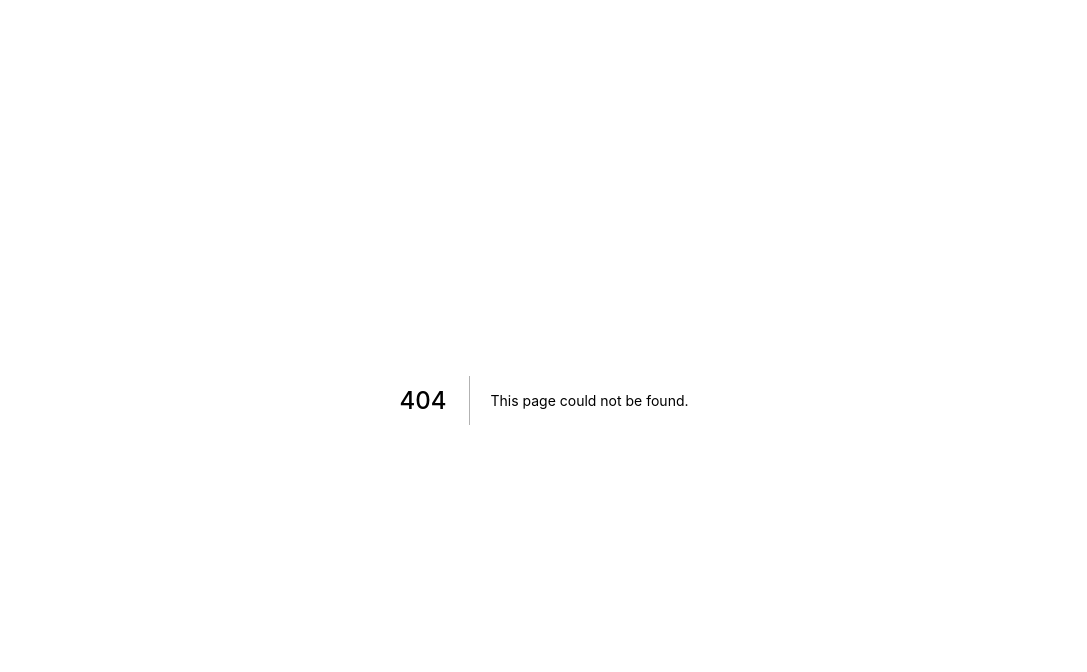
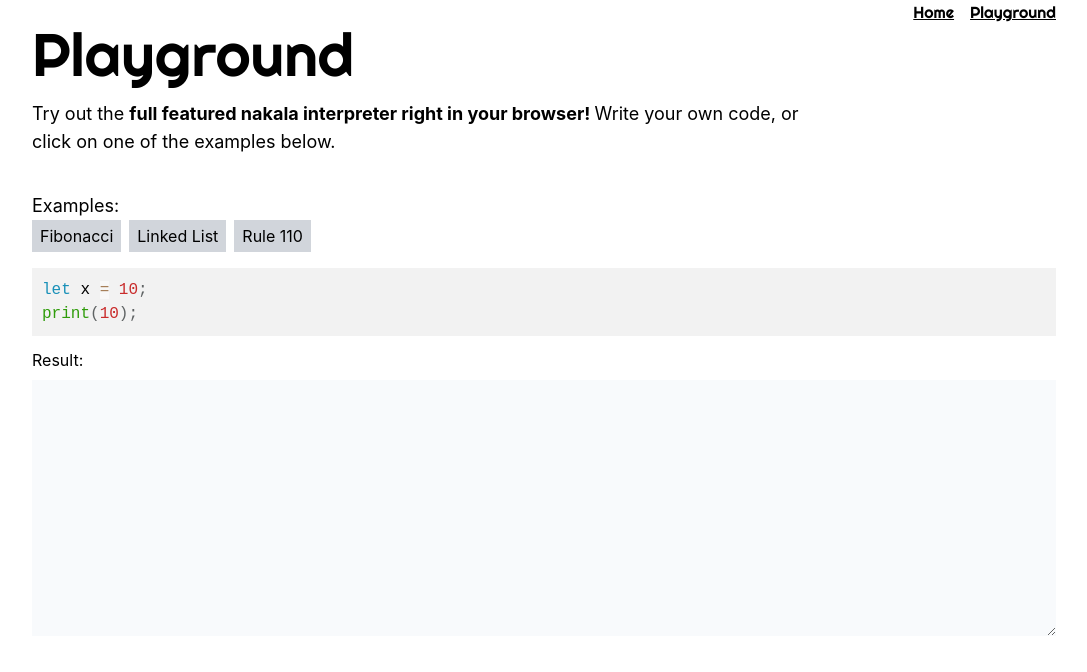
Before and after one commit to nakala-lang/website, a Next.js app: page /playground in a window 1280 px wide. Before the commit this address had no page. Shown: the top 672 px of the page, without its empty margins (96-1183 px from the left). Built offline with nearby package versions, Linux system fonts and the light colour scheme.

Commit message:
add: new site refactoring done

```diff
--- a/components/editor.tsx
+++ b/components/editor.tsx
@@ -1,100 +1,15 @@
-import React, { useState } from 'react';
-import Editor from 'react-simple-code-editor';
-import { highlight } from 'prismjs/components/prism-core';
-import 'prismjs/components/prism-clike';
-import 'prismjs/components/prism-javascript';
-import 'prismjs/themes/prism-coy.min.css'; //Example style, you can use another
-import Prism, { TokenObject } from 'prismjs';
+import React, { useEffect, useState } from "react";
+import ReactEditor from "react-simple-code-editor";
+import { highlight } from "prismjs/components/prism-core";
+import "prismjs/components/prism-clike";
+import "prismjs/components/prism-javascript";
+import "prismjs/themes/prism-coy.min.css"; //Example style, you can use another
+import Prism, { TokenObject } from "prismjs";
 
-export default function MyEditor() {
-  const [code, setCode] = useState(
-
-//`class List {
-//  constructor(size: int) {
-//    this.inner = [0; size];
-//  }
-//
-//  set(index: int, value: int) {
-//    this.inner[index] = value;
-//  }
-//
-//  get(index: int) -> int {
-//    ret this.inner[index];
-//  }
-//
-//  str() -> string {
-//    let s = "";
-//
-//    let i = 0;
-//    until i == len(this.inner) {
-//      if this.inner[i] == 0 {
-//        s = s + " ";
-//      } else {
-//        s = s + "X";
-//      }
-//
-//      i = i + 1;
-//    }
-//
-//    ret s;
-//  }
-//}
-//
-//let LIST_SIZE = 50;
-//
-//let list = List(LIST_SIZE);
-//list.set(LIST_SIZE - 2, 1);
-//list.set(LIST_SIZE - 1, 1);
-//
-//let iter = 0;
-//until iter == LIST_SIZE {
-//  print(list.str());
-//  iter = iter + 1;
-//
-//  let new_list = List(LIST_SIZE);
-//
-//  let idx = 0;
-//  until idx == LIST_SIZE {
-//    let prev_val = 0;
-//    if idx != 0 {
-//      prev_val = list.get(idx - 1);
-//    }
-//
-//    let curr_val = list.get(idx);
-//
-//    let next_val = 0;
-//    if idx != LIST_SIZE - 1 {
-//      next_val = list.get(idx + 1);
-//    }
-//
-//    let as_str = "" + prev_val + curr_val + next_val;
-//    let new_val = 0;
-//    if as_str == "111" {
-//      new_val = 0;
-//    } else if as_str == "110" {
-//      new_val = 1;
-//    } else if as_str == "101" {
-//      new_val = 1;
-//    } else if as_str == "100" {
-//      new_val = 0;
-//    } else if as_str == "011" {
-//      new_val = 1;
-//    } else if as_str == "010" {
-//      new_val = 1;
-//    } else if as_str == "001" {
-//      new_val = 1;
-//    } else {
-//      new_val = 0;
-//    }
-//
-//    new_list.set(idx, new_val);
-//
-//    idx = idx + 1;
-//  }
-//
-//  list = new_list;
-//}`
-`func fib(n: int) -> int {
+const examples = [
+  {
+    title: "Fibonacci",
+    code: `func fib(n: int) -> int {
   if n <= 1 {
     ret n;
   }
@@ -102,8 +17,125 @@ export default function MyEditor() {
   ret fib(n-1) + fib(n-2);
 }
 
-print(fib(15));`
-  );
+print(fib(15));`,
+  },
+  {
+    title: "Linked List",
+    code: `class Node {
+  constructor(data: int, next) {
+    this.data = data;
+    this.next = next;
+  }
+
+  str() {
+    let str = "";
+    str = str + this.data;
+
+    if this.next != null {
+      str = str + " -> " + this.next.str();
+    }
+
+    ret str;
+  }
+}
+
+let head = Node(1, Node(2, Node(3, Node(4, Node(5, null)))));
+print(head.str());
+`,
+  },
+  {
+    title: "Rule 110",
+    code: `class List {
+  constructor(size: int) {
+    this.inner = [0; size];
+  }
+
+  set(index: int, value: int) {
+    this.inner[index] = value;
+  }
+
+  get(index: int) -> int {
+    ret this.inner[index];
+  }
+
+  str() -> string {
+    let s = "";
+
+    let i = 0;
+    until i == len(this.inner) {
+      if this.inner[i] == 0 {
+        s = s + " ";
+      } else {
+        s = s + "X";
+      }
+
+      i = i + 1;
+    }
+
+    ret s;
+  }
+}
+
+let LIST_SIZE = 50;
+
+let list = List(LIST_SIZE);
+list.set(LIST_SIZE - 2, 1);
+list.set(LIST_SIZE - 1, 1);
+
+let iter = 0;
+until iter == LIST_SIZE {
+  print(list.str());
+  iter = iter + 1;
+
+  let new_list = List(LIST_SIZE);
+
+  let idx = 0;
+  until idx == LIST_SIZE {
+    let prev_val = 0;
+    if idx != 0 {
+      prev_val = list.get(idx - 1);
+    }
+
+    let curr_val = list.get(idx);
+
+    let next_val = 0;
+    if idx != LIST_SIZE - 1 {
+      next_val = list.get(idx + 1);
+    }
+
+    let as_str = "" + prev_val + curr_val + next_val;
+    let new_val = 0;
+    if as_str == "111" {
+      new_val = 0;
+    } else if as_str == "110" {
+      new_val = 1;
+    } else if as_str == "101" {
+      new_val = 1;
+    } else if as_str == "100" {
+      new_val = 0;
+    } else if as_str == "011" {
+      new_val = 1;
+    } else if as_str == "010" {
+      new_val = 1;
+    } else if as_str == "001" {
+      new_val = 1;
+    } else {
+      new_val = 0;
+    }
+
+    new_list.set(idx, new_val);
+
+    idx = idx + 1;
+  }
+
+  list = new_list;
+}`,
+  },
+];
+
+export default function Editor() {
+  const [code, setCode] = useState(`let x = 10;
+print(10);`);
   const [isRunning, setIsRunning] = useState(false);
   const [result, setResult] = useState("");
 
@@ -119,14 +151,31 @@ print(fib(15));`
     } finally {
       setIsRunning(false);
     }
-  }
+  };
+
+  useEffect(() => {
+    runCode();
+  }, [code]);
 
   return (
     <div>
-      <Editor
+      <div>
+        <p className="text-lg">Examples:</p>
+        <div className="flex gap-2 mb-4">
+          {examples.map((item) => (
+            <button
+              className="px-2 py-1 bg-gray-300 hover:bg-opacity-50"
+              onClick={() => setCode(item.code)}
+            >
+              {item.title}
+            </button>
+          ))}
+        </div>
+      </div>
+      <ReactEditor
         value={code}
-        onValueChange={code => setCode(code)}
-        highlight={code => highlight(code, NakalaPrismConfig)}
+        onValueChange={(code) => setCode(code)}
+        highlight={(code) => highlight(code, NakalaPrismConfig)}
         padding={10}
         style={{
           fontFamily: '"Fira code", "Fira Mono", monospace',
@@ -135,69 +184,72 @@ print(fib(15));`
         }}
       />
       <div className="mt-1" />
-      <button className="bg-slate-200 px-4 rounded-sm" onClick={() => {
-        setIsRunning(true);
-        setTimeout(runCode, 100);
-      }}>Run</button>
       <div className="py-2">Result:</div>
-      <textarea readOnly className="h-64 w-full bg-slate-50 font-mono text-sm" value={isRunning ? "Loading..." : result} />
+      <textarea
+        readOnly
+        className="h-64 w-full bg-slate-50 font-mono text-sm"
+        value={isRunning ? "Loading..." : result}
+      />
     </div>
   );
 }
 
-const NakalaPrismConfig = Prism.languages.extend('clike', {
-  'class-name': [
-    Prism.languages.clike['class-name'] as TokenObject,
+const NakalaPrismConfig = Prism.languages.extend("clike", {
+  "class-name": [
+    Prism.languages.clike["class-name"] as TokenObject,
     {
-      pattern: /(^|[^$\w\xA0-\uFFFF])(?!\s)[_$A-Z\xA0-\uFFFF](?:(?!\s)[$\w\xA0-\uFFFF])*(?=\.(?:constructor))/,
-      lookbehind: true
-    }
+      pattern:
+        /(^|[^$\w\xA0-\uFFFF])(?!\s)[_$A-Z\xA0-\uFFFF](?:(?!\s)[$\w\xA0-\uFFFF])*(?=\.(?:constructor))/,
+      lookbehind: true,
+    },
   ],
-  'keyword': [
+  keyword: [
     {
       pattern: /((?:^|\})\s*)catch\b/,
-      lookbehind: true
+      lookbehind: true,
     },
     {
-      pattern: /(^|[^.]|\.\.\.\s*)\b(?:as|assert(?=\s*\{)|class|const|until|else|enum|func|(?:get|set)(?=\s*(?:[#\[$\w\xA0-\uFFFF]|$))|if|implements|import|in|instanceof|interface|let|new|null|of|ret|static|this|null)\b/,
-      lookbehind: true
+      pattern:
+        /(^|[^.]|\.\.\.\s*)\b(?:as|assert(?=\s*\{)|class|const|until|else|enum|func|(?:get|set)(?=\s*(?:[#\[$\w\xA0-\uFFFF]|$))|if|implements|import|in|instanceof|interface|let|new|null|of|ret|static|this|null)\b/,
+      lookbehind: true,
     },
   ],
   // Allow for all non-ASCII characters (See http://stackoverflow.com/a/2008444)
-  'function': /#?(?!\s)[_$a-zA-Z\xA0-\uFFFF](?:(?!\s)[$\w\xA0-\uFFFF])*(?=\s*(?:\.\s*(?:apply|bind|call)\s*)?\()/,
-  'number': {
+  function:
+    /#?(?!\s)[_$a-zA-Z\xA0-\uFFFF](?:(?!\s)[$\w\xA0-\uFFFF])*(?=\s*(?:\.\s*(?:apply|bind|call)\s*)?\()/,
+  number: {
     pattern: RegExp(
       /(^|[^\w$])/.source +
-      '(?:' +
-      (
+        "(?:" +
         // constant
-        /NaN|Infinity/.source +
-        '|' +
+        (/NaN|Infinity/.source +
+          "|" +
           // binary integer
           /0[bB][01]+(?:_[01]+)*n?/.source +
-        '|' +
+          "|" +
           // octal integer
           /0[oO][0-7]+(?:_[0-7]+)*n?/.source +
-        '|' +
+          "|" +
           // hexadecimal integer
           /0[xX][\dA-Fa-f]+(?:_[\dA-Fa-f]+)*n?/.source +
-        '|' +
+          "|" +
           // decimal bigint
           /\d+(?:_\d+)*n/.source +
-        '|' +
+          "|" +
           // decimal number (integer or float) but no bigint
-        /(?:\d+(?:_\d+)*(?:\.(?:\d+(?:_\d+)*)?)?|\.\d+(?:_\d+)*)(?:[Ee][+-]?\d+(?:_\d+)*)?/.source
-      ) +
-      ')' +
+          /(?:\d+(?:_\d+)*(?:\.(?:\d+(?:_\d+)*)?)?|\.\d+(?:_\d+)*)(?:[Ee][+-]?\d+(?:_\d+)*)?/
+            .source) +
+        ")" +
         /(?![\w$])/.source
     ),
-    lookbehind: true
+    lookbehind: true,
   },
-  'operator': /--|\+\+|\*\*=?|=>|&&=?|\|\|=?|[!=]==|<<=?|>>>?=?|[-+*/%&|^!=<>]=?|\.{3}|\?\?=?|\?\.?|[~:]/
+  operator:
+    /--|\+\+|\*\*=?|=>|&&=?|\|\|=?|[!=]==|<<=?|>>>?=?|[-+*/%&|^!=<>]=?|\.{3}|\?\?=?|\?\.?|[~:]/,
 });
 
-Prism.languages.insertBefore('javascript', 'keyword', {
-  'regex': {
+Prism.languages.insertBefore("javascript", "keyword", {
+  regex: {
     pattern: RegExp(
       // lookbehind
       // eslint-disable-next-line regexp/no-dupe-characters-character-class
@@ -207,54 +259,61 @@ Prism.languages.insertBefore('javascript', 'keyword', {
         // classes if the `v` flag is present. Unfortunately, nested CCs are both context-free and incompatible
         // with the only syntax, so we have to define 2 different regex patterns.
         /\//.source +
-      '(?:' +
-      /(?:\[(?:[^\]\\\r\n]|\\.)*\]|\\.|[^/\\\[\r\n])+\/[dgimyus]{0,7}/.source +
-      '|' +
+        "(?:" +
+        /(?:\[(?:[^\]\\\r\n]|\\.)*\]|\\.|[^/\\\[\r\n])+\/[dgimyus]{0,7}/
+          .source +
+        "|" +
         // `v` flag syntax. This supports 3 levels of nested character classes.
-      /(?:\[(?:[^[\]\\\r\n]|\\.|\[(?:[^[\]\\\r\n]|\\.|\[(?:[^[\]\\\r\n]|\\.)*\])*\])*\]|\\.|[^/\\\[\r\n])+\/[dgimyus]{0,7}v[dgimyus]{0,7}/.source +
-      ')' +
+        /(?:\[(?:[^[\]\\\r\n]|\\.|\[(?:[^[\]\\\r\n]|\\.|\[(?:[^[\]\\\r\n]|\\.)*\])*\])*\]|\\.|[^/\\\[\r\n])+\/[dgimyus]{0,7}v[dgimyus]{0,7}/
+          .source +
+        ")" +
         // lookahead
         /(?=(?:\s|\/\*(?:[^*]|\*(?!\/))*\*\/)*(?:$|[\r\n,.;:})\]]|\/\/))/.source
     ),
     lookbehind: true,
     greedy: true,
     inside: {
-      'regex-source': {
+      "regex-source": {
         pattern: /^(\/)[\s\S]+(?=\/[a-z]*$)/,
         lookbehind: true,
-        alias: 'language-regex',
-        inside: Prism.languages.regex
+        alias: "language-regex",
+        inside: Prism.languages.regex,
       },
-      'regex-delimiter': /^\/|\/$/,
-      'regex-flags': /^[a-z]+$/,
-    }
+      "regex-delimiter": /^\/|\/$/,
+      "regex-flags": /^[a-z]+$/,
+    },
   },
   // This must be declared before keyword because we use "function" inside the look-forward
-  'function-variable': {
-    pattern: /#?(?!\s)[_$a-zA-Z\xA0-\uFFFF](?:(?!\s)[$\w\xA0-\uFFFF])*(?=\s*[=:]\s*(?:async\s*)?(?:\bfunction\b|(?:\((?:[^()]|\([^()]*\))*\)|(?!\s)[_$a-zA-Z\xA0-\uFFFF](?:(?!\s)[$\w\xA0-\uFFFF])*)\s*=>))/,
-    alias: 'function'
+  "function-variable": {
+    pattern:
+      /#?(?!\s)[_$a-zA-Z\xA0-\uFFFF](?:(?!\s)[$\w\xA0-\uFFFF])*(?=\s*[=:]\s*(?:async\s*)?(?:\bfunction\b|(?:\((?:[^()]|\([^()]*\))*\)|(?!\s)[_$a-zA-Z\xA0-\uFFFF](?:(?!\s)[$\w\xA0-\uFFFF])*)\s*=>))/,
+    alias: "function",
   },
-  'parameter': [
+  parameter: [
     {
-      pattern: /(function(?:\s+(?!\s)[_$a-zA-Z\xA0-\uFFFF](?:(?!\s)[$\w\xA0-\uFFFF])*)?\s*\(\s*)(?!\s)(?:[^()\s]|\s+(?![\s)])|\([^()]*\))+(?=\s*\))/,
+      pattern:
+        /(function(?:\s+(?!\s)[_$a-zA-Z\xA0-\uFFFF](?:(?!\s)[$\w\xA0-\uFFFF])*)?\s*\(\s*)(?!\s)(?:[^()\s]|\s+(?![\s)])|\([^()]*\))+(?=\s*\))/,
       lookbehind: true,
-      inside: Prism.languages.javascript
+      inside: Prism.languages.javascript,
     },
     {
-      pattern: /(^|[^$\w\xA0-\uFFFF])(?!\s)[_$a-z\xA0-\uFFFF](?:(?!\s)[$\w\xA0-\uFFFF])*(?=\s*=>)/i,
+      pattern:
+        /(^|[^$\w\xA0-\uFFFF])(?!\s)[_$a-z\xA0-\uFFFF](?:(?!\s)[$\w\xA0-\uFFFF])*(?=\s*=>)/i,
       lookbehind: true,
-      inside: Prism.languages.javascript
+      inside: Prism.languages.javascript,
     },
     {
-      pattern: /(\(\s*)(?!\s)(?:[^()\s]|\s+(?![\s)])|\([^()]*\))+(?=\s*\)\s*=>)/,
+      pattern:
+        /(\(\s*)(?!\s)(?:[^()\s]|\s+(?![\s)])|\([^()]*\))+(?=\s*\)\s*=>)/,
       lookbehind: true,
-      inside: Prism.languages.javascript
+      inside: Prism.languages.javascript,
     },
     {
-      pattern: /((?:\b|\s|^)(?!(?:as|async|await|break|case|catch|class|const|continue|debugger|default|delete|do|else|enum|export|extends|finally|for|from|function|get|if|implements|import|in|instanceof|interface|let|ret|set|static|super|switch|this|throw|try|typeof|undefined|var|void|while|with|yield)(?![$\w\xA0-\uFFFF]))(?:(?!\s)[_$a-zA-Z\xA0-\uFFFF](?:(?!\s)[$\w\xA0-\uFFFF])*\s*)\(\s*|\]\s*\(\s*)(?!\s)(?:[^()\s]|\s+(?![\s)])|\([^()]*\))+(?=\s*\)\s*\{)/,
+      pattern:
+        /((?:\b|\s|^)(?!(?:as|async|await|break|case|catch|class|const|continue|debugger|default|delete|do|else|enum|export|extends|finally|for|from|function|get|if|implements|import|in|instanceof|interface|let|ret|set|static|super|switch|this|throw|try|typeof|undefined|var|void|while|with|yield)(?![$\w\xA0-\uFFFF]))(?:(?!\s)[_$a-zA-Z\xA0-\uFFFF](?:(?!\s)[$\w\xA0-\uFFFF])*\s*)\(\s*|\]\s*\(\s*)(?!\s)(?:[^()\s]|\s+(?![\s)])|\([^()]*\))+(?=\s*\)\s*\{)/,
       lookbehind: true,
-      inside: Prism.languages.javascript
-    }
+      inside: Prism.languages.javascript,
+    },
   ],
-  'constant': /\b[A-Z](?:[A-Z_]|\dx?)*\b/
+  constant: /\b[A-Z](?:[A-Z_]|\dx?)*\b/,
 });
--- /dev/null
+++ b/components/header.tsx
@@ -0,0 +1,19 @@
+import React from 'react';
+
+interface HeaderProps {
+  home?: boolean;
+  title: string;
+  desc: string | React.ReactNode;
+}
+
+const Header: React.FC<HeaderProps> = ({ home = false, title, desc }) => {
+  return (
+    <div>
+      <p className={`font-righteous ${home ? 'text-8xl' : 'text-6xl'}`}>{title}</p>
+      <p className="mt-4 w-3/4 text-lg">{desc}
+      </p>
+    </div>
+  )
+}
+
+export default Header;
--- /dev/null
+++ b/components/layout.tsx
@@ -0,0 +1,19 @@
+import React from "react";
+import MenuBar from "./menubar";
+
+interface LayoutProps {
+  children: React.ReactNode;
+}
+
+const Layout: React.FC<LayoutProps> = ({ children }) => {
+  return (
+    <div className="w-screen overflow-hidden flex justify-center pb-16">
+      <div className="w-full max-w-screen-lg mx-4 lg:mx-32">
+        <MenuBar />
+        <main>{children}</main>
+      </div>
+    </div>
+  );
+};
+
+export default Layout;
--- /dev/null
+++ b/components/menubar.tsx
@@ -0,0 +1,21 @@
+import Link from 'next/link';
+import React from 'react';
+
+const routes = [{
+  url: "/",
+  title: "Home"
+},
+{
+  url: "/playground",
+  title: "Playground"
+}]
+
+export default function MenuBar() {
+  return (
+    <div className="w-full flex gap-4 font-righteous underline">
+      <div className="grow" />
+      <Link className="font-bold" href="/">Home</Link>
+      <Link href="/playground">Playground</Link>
+    </div>
+  )
+}
--- a/package.json
+++ b/package.json
@@ -18,6 +18,7 @@
     "react-simple-code-editor": "^0.13.0"
   },
   "devDependencies": {
+    "@tailwindcss/typography": "^0.5.4",
     "@types/node": "18.7.13",
     "@types/react": "18.0.17",
     "@types/react-dom": "18.0.6",
--- a/pages/_app.tsx
+++ b/pages/_app.tsx
@@ -1,8 +1,13 @@
-import '../styles/globals.css'
-import type { AppProps } from 'next/app'
+import "../styles/globals.css";
+import type { AppProps } from "next/app";
+import Layout from "../components/layout";
 
 function MyApp({ Component, pageProps }: AppProps) {
-  return <Component {...pageProps} />
+  return (
+    <Layout>
+      <Component {...pageProps} />
+    </Layout>
+  );
 }
 
-export default MyApp
+export default MyApp;
--- /dev/null
+++ b/pages/_document.tsx
@@ -0,0 +1,19 @@
+import Document, { Html, Head, Main, NextScript } from 'next/document'
+
+class MyDocument extends Document {
+  render() {
+    return (
+      <Html>
+        <Head>
+          <link href="https://fonts.googleapis.com/css2?family=Righteous&display=swap" rel="stylesheet" />
+        </Head>
+        <body>
+          <Main />
+          <NextScript />
+        </body>
+      </Html>
+    )
+  }
+}
+
+export default MyDocument
--- /dev/null
+++ b/pages/playground.tsx
@@ -0,0 +1,26 @@
+import { NextPage } from "next";
+import React from "react";
+import Editor from "../components/editor";
+import Header from "../components/header";
+
+const Playground: NextPage = () => {
+  return (
+    <>
+      <Header
+        title="Playground"
+        desc={
+          <>
+            Try out the{" "}
+            <b>full featured nakala interpreter right in your browser! </b>
+            Write your own code, or click on one of the examples below.
+          </>
+        }
+      />
+      <div className="mt-8 h-1 bg-transparent" />
+
+      <Editor />
+    </>
+  );
+};
+
+export default Playground;
--- a/tailwind.config.js
+++ b/tailwind.config.js
@@ -1,8 +1,15 @@
 /** @type {import('tailwindcss').Config} */
 module.exports = {
-  content: ["./pages/**/*.{js,ts,jsx,tsx}", "./components/**/*.{js,ts,jsx,tsx}"],
+  content: [
+    "./pages/**/*.{js,ts,jsx,tsx}",
+    "./components/**/*.{js,ts,jsx,tsx}",
+  ],
   theme: {
-    extend: {},
+    extend: {
+      fontFamily: {
+        righteous: ["Righteous", "sans-serif"],
+      },
+    },
   },
-  plugins: [],
-}
+  plugins: [require("@tailwindcss/typography")],
+};
```
Also changed, not shown: pages/index.tsx (+36 -31 lines), 1 other file (tests, documents, lock files or other folders). Lines whose indentation alone changed are shown as unchanged.
